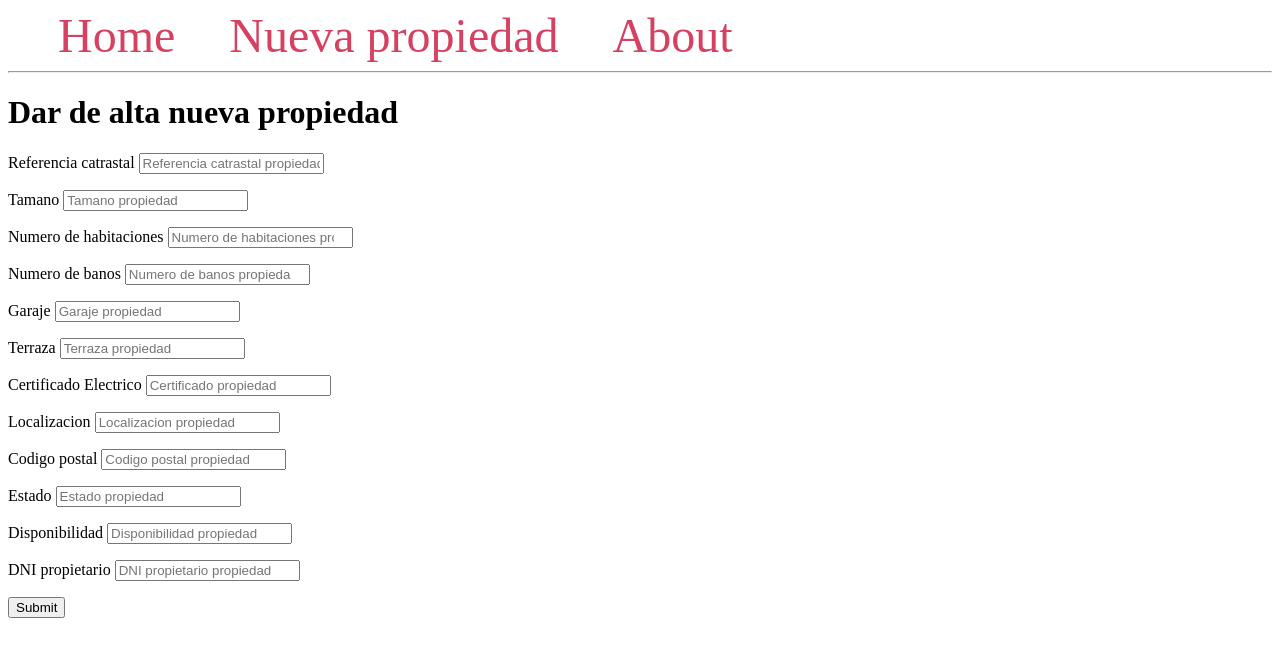
After one commit to dduckduck/ddsi_p3, a Flask app: template templates/propiedad_new.html in a window 1280 px wide. The commit adds this page. Shown: the top 657 px of the page. Run offline with Flask 3, Linux system fonts and the light colour scheme; the template is opened without the code that fills it, so the values that code supplies are empty.

Commit message:
template propiedad

```diff
--- a/sql/create_tables.txt
+++ b/sql/create_tables.txt
@@ -1,5 +1,5 @@
 CREATE TABLE Cliente(DNI VARCHAR(9), Cuenta_bancaria VARCHAR2(24) NOT NULL, Nombre VARCHAR2(20) NOT NULL, Apellidos VARCHAR2(40) NOT NULL, Tel VARCHAR(9) NOT NULL, Direccion VARCHAR2(120) NOT NULL, PRIMARY KEY (DNI))
-CREATE TABLE Propiedad(ID integer GENERATED ALWAYS as IDENTITY(START with 1000000000 INCREMENT by 1), Ref_catastral VARCHAR2(20) NOT NULL, Tamano INT, N_habitaciones INT, N_baños INT, Garaje VARCHAR(2), Terraza VARCHAR(2), Certificado VARCHAR(1), Localizacion VARCHAR2(50) NOT NULL, CP VARCHAR(5) NOT NULL, Estado VARCHAR2(20) NOT NULL, Disponibilidad VARCHAR2(20) NOT NULL, DNI_propietario REFERENCES Cliente(DNI), PRIMARY KEY (ID), UNIQUE (Ref_catastral))
+CREATE TABLE Propiedad(ID integer GENERATED ALWAYS as IDENTITY(START with 1000000000 INCREMENT by 1), Ref_catastral VARCHAR2(20) NOT NULL, Tamano INT, N_habitaciones INT, N_banos INT, Garaje VARCHAR(2), Terraza VARCHAR(2), Certificado VARCHAR(1), Localizacion VARCHAR2(50) NOT NULL, CP VARCHAR(5) NOT NULL, Estado VARCHAR2(20) NOT NULL, Disponibilidad VARCHAR2(20) NOT NULL, DNI_propietario REFERENCES Cliente(DNI), PRIMARY KEY (ID), UNIQUE (Ref_catastral))
 CREATE TABLE Oferta(DNI REFERENCES Cliente(DNI), ID REFERENCES Propiedad(ID), Precio VARCHAR2(20) NOT NULL, PRIMARY KEY (DNI,ID))
 CREATE TABLE PonerAlaVenta(DNI REFERENCES Cliente(DNI), ID REFERENCES Propiedad(ID), Precio VARCHAR2(20) NOT NULL, PRIMARY KEY (DNI,ID))
 CREATE TABLE CompraVenta(DNI_Propietario REFERENCES Cliente(DNI), DNI_Comprador REFERENCES Cliente(DNI), ID REFERENCES Propiedad(ID), Precio VARCHAR2(20) NOT NULL, PRIMARY KEY (DNI_Propietario,DNI_Comprador,ID))
--- /dev/null
+++ b/templates/propiedad.html
@@ -0,0 +1,33 @@
+<!DOCTYPE html>
+<html lang="es">
+<head>
+    <meta charset="UTF-8">
+    <title>{% block title %} {% endblock %}- Propiedades</title>
+    <style>
+        nav a {
+            color: #d64161;
+            font-size: 3em;
+            margin-left: 50px;
+            text-decoration: none;
+        }
+
+        .propiedad {
+            padding: 20px;
+            margin: 10px;
+            background-color: #f7f4f4;
+        }
+
+    </style>
+</head>
+<body>
+    <nav>
+        <a href="{{ url_for('base') }}">Home</a>
+        <a href="{{ url_for('propiedad_new') }}">Nueva propiedad</a >
+        <a href="#">About</a>
+    </nav>
+    <hr>
+    <div class="content">
+        {% block content %} {% endblock %}
+    </div>
+</body>
+</html>
--- /dev/null
+++ b/templates/propiedad_new.html
@@ -0,0 +1,94 @@
+{% extends 'propiedad.html' %}
+
+{% block content %}
+    <h1>{% block title %} Dar de alta nueva propiedad {% endblock %}</h1>
+    <form method="post">
+        <p>
+            <label for="Ref_catrastal">Referencia catrastal</label>
+            <input type="text" name="Ref_catrastal"
+                   placeholder="Referencia catrastal propiedad">
+            </input>
+        </p>
+
+        <p>
+            <label for="Tamano">Tamano</label>
+            <input type="number" name="Tamano"
+                   placeholder="Tamano propiedad">
+            </input>
+        </p>
+
+        <p>
+            <label for="N_habitaciones">Numero de habitaciones</label>
+            <input type="number" name="N_habitaciones"
+                   placeholder="Numero de habitaciones propiedad">
+            </input>
+        </p>
+
+        <p>
+            <label for="N_banos">Numero de banos</label>
+            <input type="number" name="N_banos"
+                   placeholder="Numero de banos propiedad">
+            </input>
+        </p>
+
+        <p>
+            <label for="Garaje">Garaje</label>
+            <input type="text" name="Garaje"
+                   placeholder="Garaje propiedad">
+            </input>
+        </p>
+
+        <p>
+            <label for="Terraza">Terraza</label>
+            <input type="text" name="Terraza"
+                   placeholder="Terraza propiedad">
+            </input>
+        </p>
+
+        <p>
+            <label for="Certificado">Certificado Electrico</label>
+            <input type="text" name="Certificado"
+                   placeholder="Certificado propiedad">
+            </input>
+        </p>
+
+        <p>
+            <label for="Localizacion">Localizacion</label>
+            <input type="text" name="Localizacion"
+                   placeholder="Localizacion propiedad">
+            </input>
+        </p>
+
+        <p>
+            <label for="CP">Codigo postal</label>
+            <input type="text" name="CP"
+                   placeholder="Codigo postal propiedad">
+            </input>
+        </p>
+
+        <p>
+            <label for="Estado">Estado</label>
+            <input type="text" name="Estado"
+                   placeholder="Estado propiedad">
+            </input>
+        </p>
+
+        <p>
+            <label for="Disponibilidad">Disponibilidad</label>
+            <input type="text" name="Disponibilidad"
+                   placeholder="Disponibilidad propiedad">
+            </input>
+        </p>
+
+        <p>
+            <label for="DNI_propietario">DNI propietario</label>
+            <input type="text" name="DNI_propietario"
+                   placeholder="DNI propietario propiedad">
+            </input>
+        </p>
+
+        <p>
+            <button type="submit">Submit</button>
+        </p>
+    </form>
+{% endblock %}
```
Also changed, not shown: templates/cliente_index.html (+5 -4 lines), templates/cliente_new.html (+5 -5 lines), templates/propiedad_index.html (added, +20 -0 lines).
